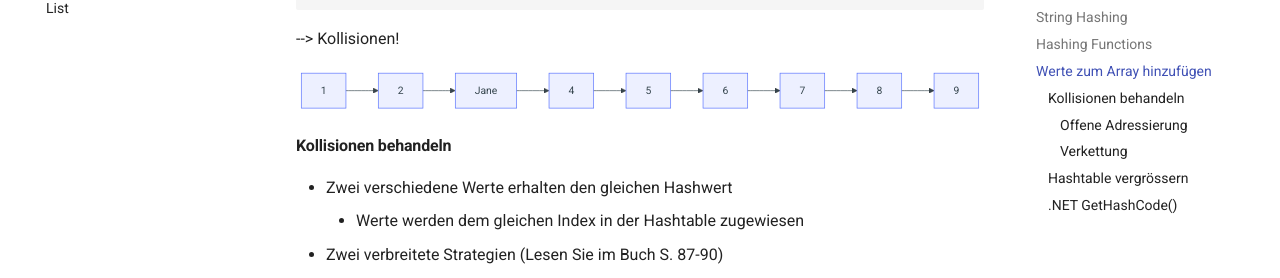
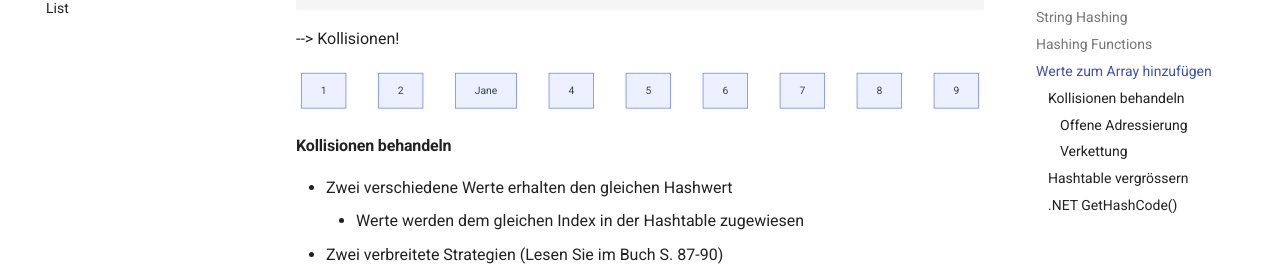
Before and after one commit to tsolenthaler/zbwAlgDs, an MkDocs documentation site: the page built from docs/datenstrukturen/hashtable.md, in a window 1280 px wide and 900 px high, scrolled down 2966 px. Shown: the part 172-450 px from the top of the window. Built offline with MkDocs 1.6.1 and Material for MkDocs 9.7.7, drawn with Linux system fonts in a browser that asks for light colours.

````diff
--- a/docs/datenstrukturen/hashtable.md
+++ b/docs/datenstrukturen/hashtable.md
@@ -119,7 +119,7 @@ _array[index] = Jane;
 
 ``` mermaid
 flowchart LR
-    1 --> 2 --> 3[Jane] --> 4 --> 5 --> 6 --> 7 --> 8 --> 9
+    1 ~~~ 2 ~~~ 3[Jane] ~~~ 4 ~~~ 5 ~~~ 6 ~~~ 7 ~~~ 8 ~~~ 9
 ```
 
 #### Kollisionen behandeln
````
